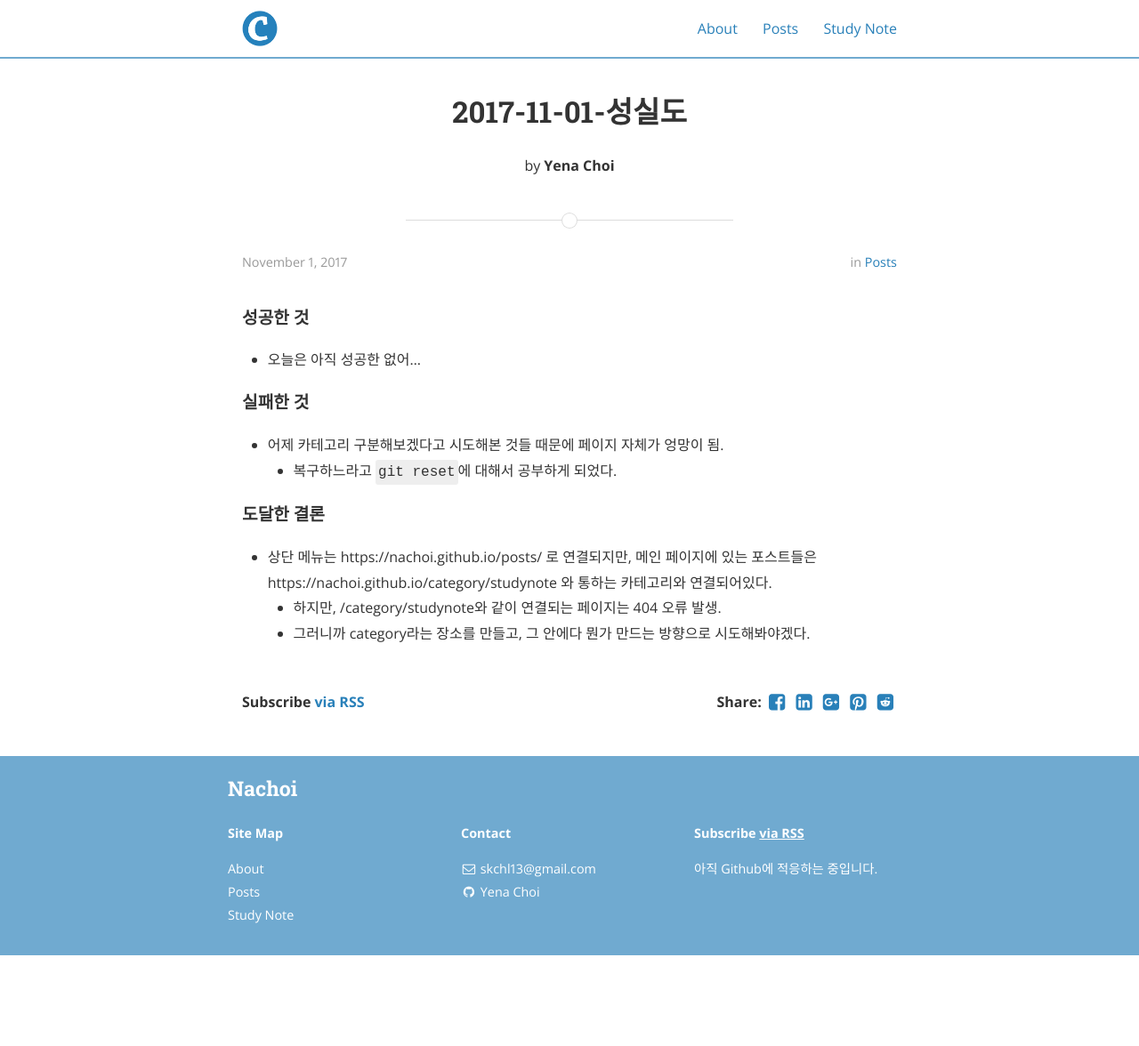
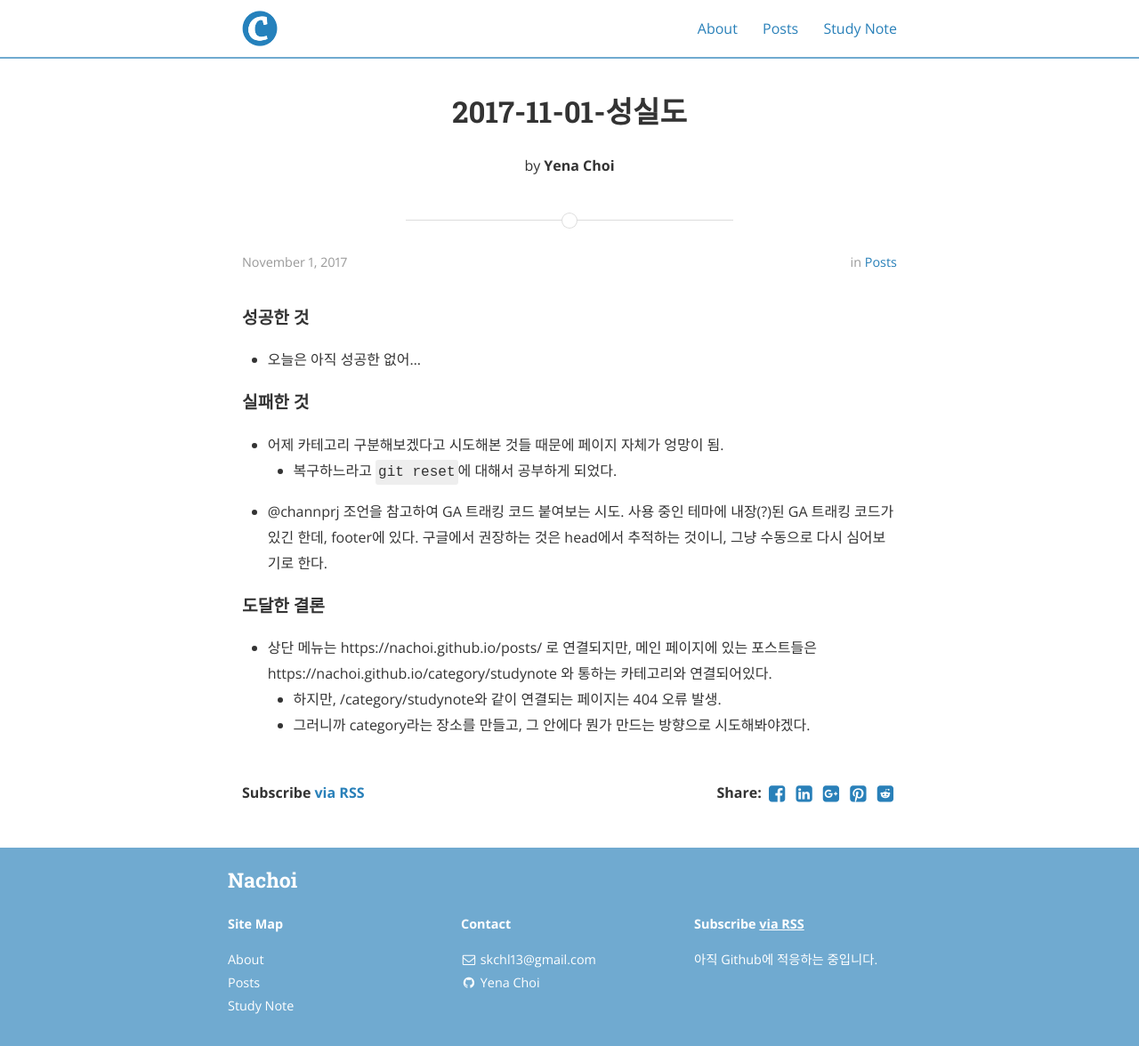
Before and after one commit to souk0721/nachoi.github.io, a Jekyll site: the page built from _posts/2017-11-01-sincere.md, in a window 1280 px wide. Shown: the whole page at 89% size. Built offline with Jekyll 4.4.1, drawn with Linux system fonts in a browser that asks for light colours; nearby versions of some CDN libraries; before the commit the page ends 1074 px from its top, so only the background shows below that; some of the changed lines change nothing that is shown.

Commit message:
added and updated settings to use GA

```diff
--- a/_config.yml
+++ b/_config.yml
@@ -37,7 +37,8 @@
 
 
 # Google analytics
-ga_tracking_id: "UA-109079446-1"
+# ga_tracking_id: "UA-109079446-1" (default from theme)
+google_analytics: "UA-109079446-1"
 
 # Category descriptions (for archive pages)
 descriptions:
--- /dev/null
+++ b/_includes/analytics.html
@@ -0,0 +1,10 @@
+<script>
+  (function(i,s,o,g,r,a,m){i['GoogleAnalyticsObject']=r;i[r]=i[r]||function(){
+  (i[r].q=i[r].q||[]).push(arguments)},i[r].l=1*new Date();a=s.createElement(o),
+  m=s.getElementsByTagName(o)[0];a.async=1;a.src=g;m.parentNode.insertBefore(a,m)
+  })(window,document,'script','https://www.google-analytics.com/analytics.js','ga');
+
+  ga('create', '{{ site.google_analytics }}', 'auto');
+  ga('send', 'pageview');
+
+</script>
--- a/_includes/footer.html
+++ b/_includes/footer.html
@@ -82,8 +82,8 @@
   {% endfor %}
 {% endif %}
 
-{% if site.ga_tracking_id %}
-<!-- Google Analytics -->
+<!-- {% if site.ga_tracking_id %}
+Google Analytics
 <script>
   (function(i,s,o,g,r,a,m){i['GoogleAnalyticsObject']=r;i[r]=i[r]||function(){
   (i[r].q=i[r].q||[]).push(arguments)},i[r].l=1*new Date();a=s.createElement(o),
@@ -95,4 +95,4 @@
     'title': '{% if page.title %}{{ page.title }}{% else %}{{ site.title }}{% endif %}'
   });
 </script>
-{% endif %}
+{% endif %} -->
--- a/_includes/head.html
+++ b/_includes/head.html
@@ -70,4 +70,9 @@
   <link rel="stylesheet" href="{{ "/css/main.css" | prepend: site.baseurl }}">
   <link rel="canonical" href="{{ page.url | replace:'index.html','' | prepend: site.baseurl | prepend: site.url }}">
   <link rel="alternate" type="application/rss+xml" title="{{ site.title }}" href="{{ "/feed.xml" | prepend: site.baseurl | prepend: site.url }}" />
+
+  <!-- for google_analytics -->
+  {% if site.google_analytics and jekyll.environment == 'production' %}
+  {% include analytics.html %}
+  {% endif %}
 </head>
--- a/_posts/2017-11-01-sincere.md
+++ b/_posts/2017-11-01-sincere.md
@@ -12,6 +12,8 @@
 #### 실패한 것
 - 어제 카테고리 구분해보겠다고 시도해본 것들 때문에 페이지 자체가 엉망이 됨.
   - 복구하느라고 `git reset`에 대해서 공부하게 되었다.
+- @channprj 조언을 참고하여 GA 트래킹 코드 붙여보는 시도. 사용 중인 테마에 내장(?)된 GA 트래킹 코드가 있긴 한데, footer에 있다.
+ 구글에서 권장하는 것은 head에서 추적하는 것이니, 그냥 수동으로 다시 심어보기로 한다.
 
 #### 도달한 결론
 - 상단 메뉴는 https://nachoi.github.io/posts/ 로 연결되지만, 메인 페이지에 있는 포스트들은 https://nachoi.github.io/category/studynote 와 통하는 카테고리와 연결되어있다.
```
